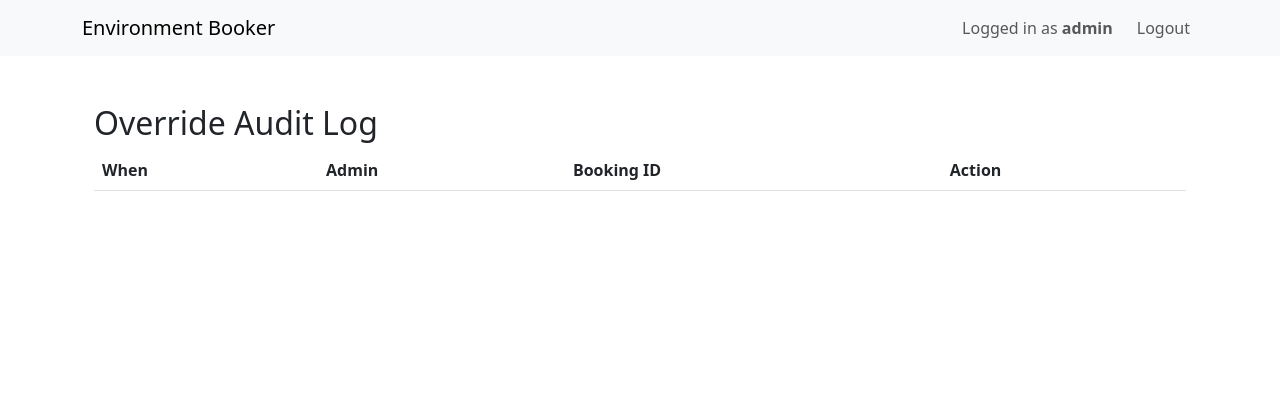
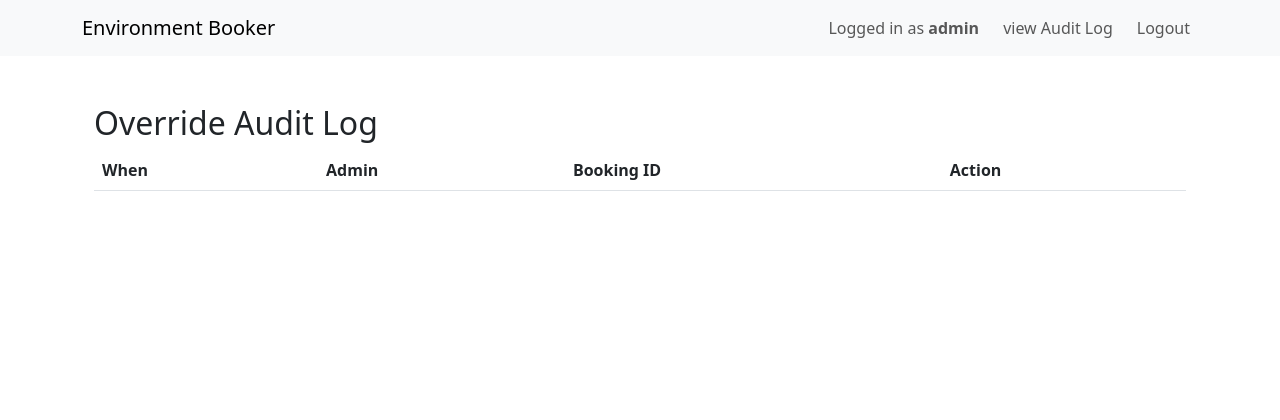
Before and after one commit to Mansim1/env-booker, a Flask app: page /audit-log/ in a window 1280 px wide. Shown: the top 420 px of the page. Run offline with Flask 3, Linux system fonts and the light colour scheme; a user stored in the database is signed in; tables that the repository leaves empty hold one stand-in row (values such as "Sample post"); lists and menus that the app fills with data are empty.

Commit message:
Teac-236: Audit Trail UI changes

```diff
--- a/app/templates/audit/list.html
+++ b/app/templates/audit/list.html
@@ -20,9 +20,7 @@
         <td>{{ entry.timestamp.strftime("%Y-%m-%d %H:%M:%S") }}</td>
         <td>{{ entry.actor.email }}</td>
         <td>
-          <a href="{{ url_for('bookings.view_booking', booking_id=entry.booking_id) }}">
             {{ entry.booking_id }}
-          </a>
         </td>
         <td>
           {% if entry.action == "forced_single_book" %}
--- a/app/templates/base.html
+++ b/app/templates/base.html
@@ -14,7 +14,6 @@
     {% block head %}{% endblock %}
   </head>
   <body class="d-flex flex-column min-vh-100">
-
     <nav class="navbar navbar-expand-lg navbar-light bg-light">
       <div class="container">
         <a class="navbar-brand" href="{{ url_for('main.dashboard') }}">Environment Booker</a>
@@ -32,10 +31,15 @@
                 </span>
               </li>
 
+              {% if current_user.role == 'admin' %}
+                <li class="nav-item me-2">
+                  <a class="nav-link" href="{{ url_for('audit.list_audit') }}">view Audit Log</a>
+                </li>
+              {% endif %}
+
               <li class="nav-item">
                 <a class="nav-link" href="{{ url_for('auth.logout') }}">Logout</a>
               </li>
-
             {% else %}
               <li class="nav-item">
                 <a class="nav-link{% if request.endpoint=='auth.login' %} active{% endif %}"
```
